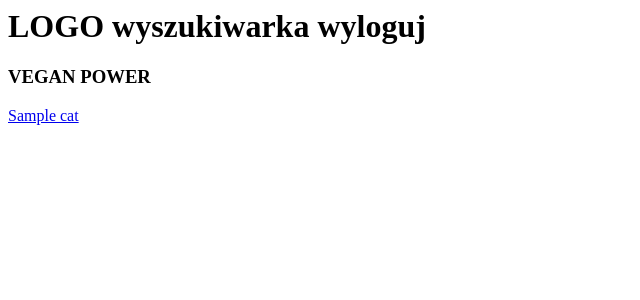
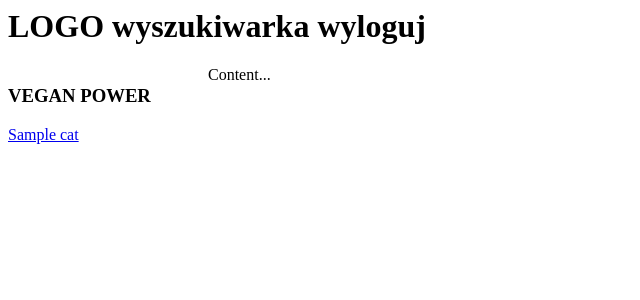
Before and after one commit to gabrielamadalska/Shop, a Python web app: template Shop/Products/templates/szablon.html in a window 1280 px wide. Shown: the top 300 px of the page, without its empty margins (0-640 px from the left). Run offline with Jinja, Linux system fonts and the light colour scheme; the template is opened without the code that fills it: most values are stand-ins (such as "Sample title", 1, 10 or a date in 2020).

Commit message:
Edit product.html file.

```diff
--- a/Shop/Products/templates/szablon.html
+++ b/Shop/Products/templates/szablon.html
@@ -1,12 +1,22 @@
+    <div>
+    <h1>LOGO    wyszukiwarka            wyloguj</h1>
+    </div>
+    <div style="clear:both"></div>
+    <div style="width:200px; float:left">
+        <h3>VEGAN POWER  </h3>
 
-    <h1>LOGO    wyszukiwarka            wyloguj         </h1>
-
-    <h3>VEGAN POWER            </h3>
-
-    {% for cat in categories %}
+        {% for cat in categories %}
 
 
-    <p><a href = "category/{{cat.id}}" > {{ cat.name }}  </a></p>
+        <p><a href = "category/{{cat.id}}" > {{ cat.name }}  </a></p>
 
 
-    {% endfor %}
+        {% endfor %}
+    </div>
+    <div style="width:700; float:left">
+        Content...
+
+    </div>
+    <div style="clear:both">
+
+    </div>
```
